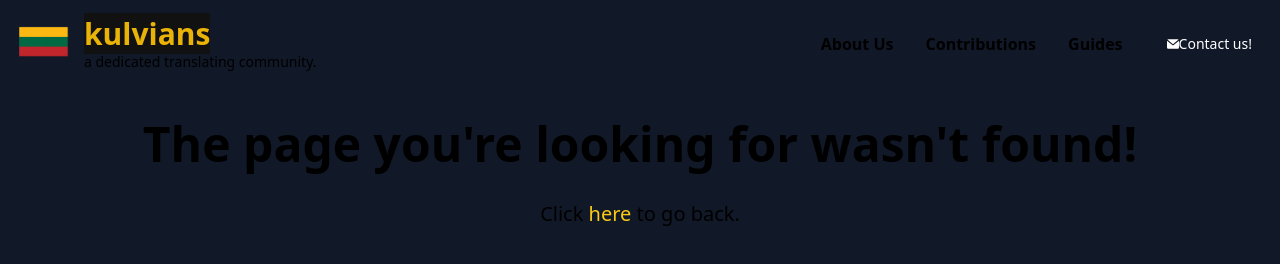
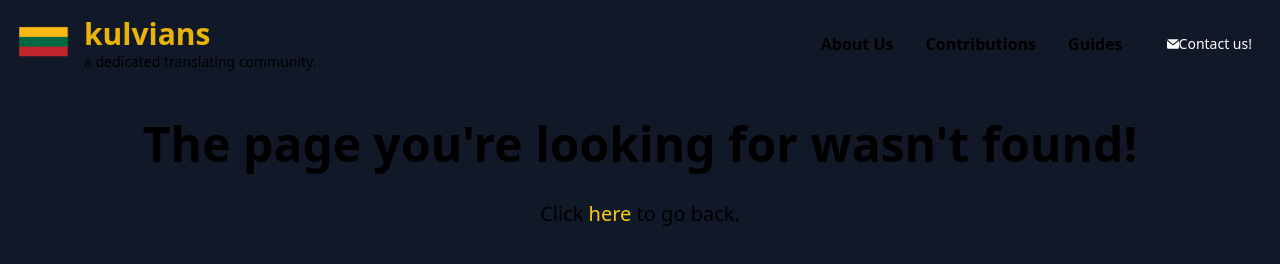
Before and after one commit to nitrogency/kulvspa, a website with bundled scripts: page frontend/index.html in a window 1280 px wide. In both pictures the pointer is over the link "kulvians". Built offline with nearby package versions, Linux system fonts and the light colour scheme.

Commit message:
Fixed background color

```diff
--- a/frontend/index.html
+++ b/frontend/index.html
@@ -12,7 +12,7 @@
 
             }
             a:hover {
-                background-color: #111;
+                background-color: none;
                 color: #eab308;
             }
         </style>
```
